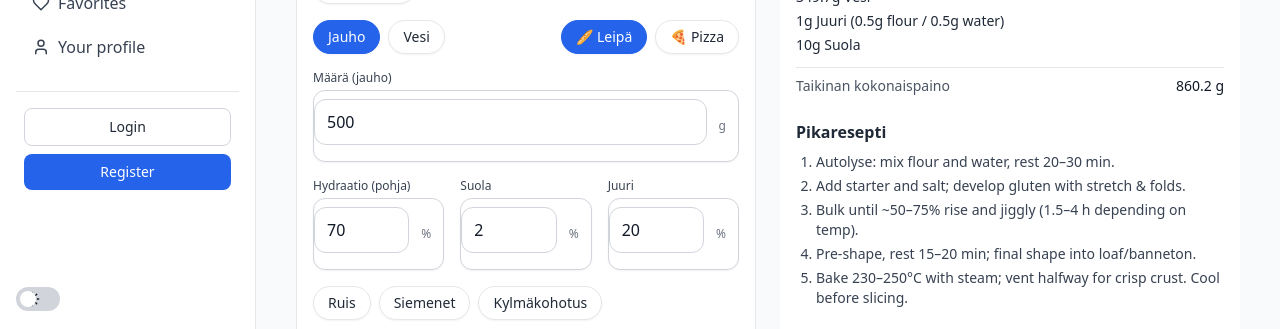
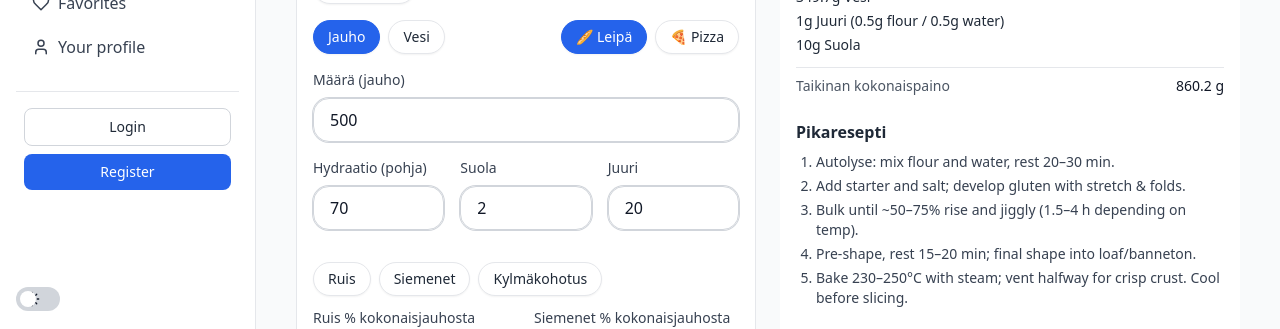
Before and after one commit to VilleJLehtola/Dough-calculator, a React (Vite) app: page /calculator in a window 1280 px wide. Shown: the part 471-800 px from the top of the page. Built offline with nearby package versions, Linux system fonts and the light colour scheme; no server answers.

Commit message:
Update InputField.jsx

```diff
--- a/src/components/common/InputField.jsx
+++ b/src/components/common/InputField.jsx
@@ -1,67 +1,142 @@
-// src/components/common/InputField.jsx
-import React from "react";
+import React, { forwardRef } from "react";
+import clsx from "clsx";
+import { AlertCircle } from "lucide-react";
 
-export default function InputField({
+/**
+ * Props:
+ * - id, name, label, type, value, onChange, placeholder
+ * - unit (string shown on the right, e.g. "%", "g")
+ * - leftIcon, rightIcon (lucide icons)
+ * - helpText, error (string)
+ * - disabled, readOnly, required, min, max, step
+ * - size: 'sm' | 'md' | 'lg'  (default 'md')
+ * - className, inputClassName, containerClassName
+ * - ...rest (passed to <input/>)
+ */
+const SIZES = {
+  sm: { field: "h-9 text-sm px-3", unit: "right-2 top-1/2 -translate-y-1/2 text-xs px-2 py-0.5" },
+  md: { field: "h-11 text-base px-3.5", unit: "right-2 top-1/2 -translate-y-1/2 text-xs px-2 py-0.5" },
+  lg: { field: "h-12 text-base px-4", unit: "right-3 top-1/2 -translate-y-1/2 text-sm px-2.5 py-0.5" },
+};
+
+const InputField = forwardRef(function InputField(
+  {
     id,
+    name,
     label,
-  suffix,
+    type = "text",
     value,
     onChange,
+    placeholder,
+    unit,
+    leftIcon: LeftIcon,
+    rightIcon: RightIcon,
+    helpText,
+    error,
+    disabled,
+    readOnly,
+    required,
     min,
     max,
-  step = 1,
-  disabled = false,
-  type = "number",
-}) {
-  const inputProps =
-    type === "number"
-      ? { type, inputMode: "decimal", step, min, max }
-      : { type, step, min, max };
+    step,
+    size = "md",
+    className,
+    inputClassName,
+    containerClassName,
+    ...rest
+  },
+  ref
+) {
+  const sizeCls = SIZES[size] ?? SIZES.md;
 
   return (
-    <label htmlFor={id} className="block">
-      {/* Label */}
+    <div className={clsx("w-full", containerClassName)}>
       {label && (
-        <div className="mb-1 text-xs font-medium text-gray-700 dark:text-gray-300">
+        <label
+          htmlFor={id}
+          className="mb-1 block text-sm font-medium text-gray-700 dark:text-gray-200"
+        >
           {label}
-        </div>
+          {required && <span className="text-red-500"> *</span>}
+        </label>
       )}
 
-      {/* Field shell */}
       <div
-        className={[
-          "flex items-center rounded-xl border transition",
-          "bg-white border-gray-300 text-gray-900",
-          "dark:bg-gray-800 dark:border-gray-700 dark:text-gray-100",
-          "focus-within:ring-2 focus-within:ring-blue-500",
-          disabled ? "opacity-60 cursor-not-allowed" : "shadow-sm",
-        ].join(" ")}
+        className={clsx(
+          "relative rounded-2xl transition-[box-shadow,background-color,border-color]",
+          "ring-1 ring-gray-300 bg-white",
+          "dark:ring-gray-600 dark:bg-gray-700",
+          "focus-within:ring-2 focus-within:ring-blue-500/40",
+          "shadow-[inset_0_1px_0_rgba(255,255,255,0.04)]",
+          disabled && "opacity-60 pointer-events-none",
+          error && "ring-red-400 focus-within:ring-red-400",
+          className
+        )}
       >
+        {LeftIcon && (
+          <LeftIcon
+            className="pointer-events-none absolute left-3 top-1/2 -translate-y-1/2 h-4 w-4 opacity-70"
+            aria-hidden="true"
+          />
+        )}
+
         <input
           id={id}
-          className={[
-            "w-full bg-transparent px-3 py-2.5 outline-none",
-            "placeholder-gray-400 dark:placeholder-gray-500",
-            "appearance-none",
-            disabled ? "cursor-not-allowed" : "",
-          ].join(" ")}
+          name={name}
+          ref={ref}
+          type={type}
           value={value}
-          onChange={(e) =>
-            onChange(
-              type === "number" ? Number(e.target.value) : e.target.value
-            )
-          }
+          onChange={onChange}
+          placeholder={placeholder}
+          min={min}
+          max={max}
+          step={step}
           disabled={disabled}
-          aria-disabled={disabled || undefined}
-          {...inputProps}
+          readOnly={readOnly}
+          aria-invalid={!!error}
+          className={clsx(
+            "block w-full rounded-2xl outline-none bg-transparent",
+            // correct dark-mode text & placeholder colors
+            "text-gray-900 dark:text-white placeholder-gray-400 dark:placeholder-gray-500",
+            sizeCls.field,
+            (LeftIcon) ? "pl-10" : "pl-4",
+            (RightIcon || unit) ? "pr-14" : "pr-4",
+            inputClassName
+          )}
+          {...rest}
         />
 
-        {suffix ? (
-          <span className="px-3 text-xs text-gray-500 dark:text-gray-400">
-            {suffix}
+        {unit && (
+          <span
+            className={clsx(
+              "absolute inline-flex items-center justify-center rounded-full",
+              "bg-gray-100 text-gray-700 border border-gray-200",
+              "dark:bg-gray-600 dark:text-gray-100 dark:border-gray-500",
+              sizeCls.unit
+            )}
+          >
+            {unit}
           </span>
+        )}
+
+        {RightIcon && (
+          <RightIcon
+            className="pointer-events-none absolute right-3 top-1/2 -translate-y-1/2 h-4 w-4 opacity-70"
+            aria-hidden="true"
+          />
+        )}
+      </div>
+
+      {error ? (
+        <div className="mt-1.5 flex items-center gap-1.5 text-sm text-red-500">
+          <AlertCircle className="h-4 w-4" />
+          <span>{error}</span>
+        </div>
+      ) : helpText ? (
+        <div className="mt-1.5 text-xs text-gray-500 dark:text-gray-400">{helpText}</div>
       ) : null}
     </div>
-    </label>
   );
-}
+});
+
+export default InputField;
```
Lines whose indentation alone changed are shown as unchanged.
